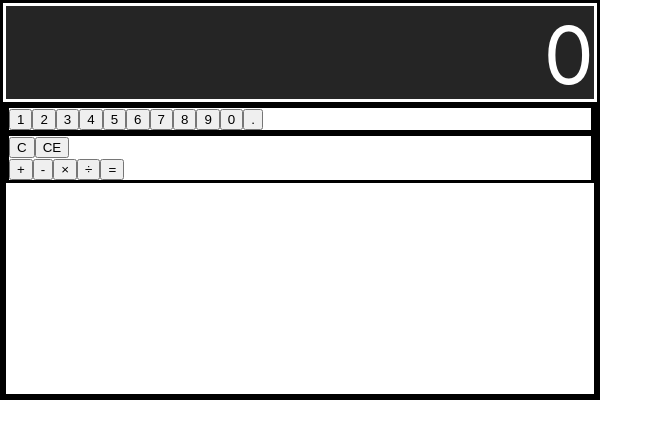
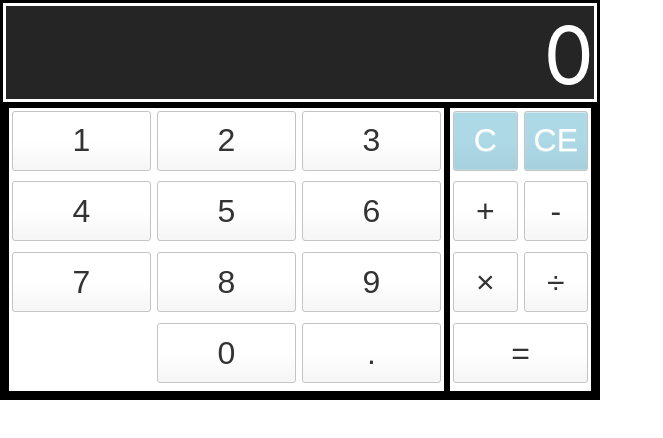
Before and after one commit to paulkim172/React-Calculator, a React (Create React App) app in the folder my-app/: page / in a window 1280 px wide. Shown: the top 438 px of the page, without its empty margins (0-663 px from the left). Built offline with nearby package versions, Linux system fonts and the light colour scheme.

Commit message:
completed basic css and conjoined clear and operation buttons to rightbuttons component

```diff
--- a/my-app/src/App.css
+++ b/my-app/src/App.css
@@ -14,6 +14,7 @@
 
 .display {
     box-sizing: border-box;
+    display: inline-block;
     max-width: inherit;
     max-height: inherit;
     font-size: 5rem;
@@ -25,22 +26,140 @@
     border: solid;
 }
 
+button {
+    height: 60px;
+    margin: 3px;
+    background-color: #fff;
+    border-radius: 3px;
+    border: 1px solid #c4c4c4;
+    background-color: transparent;
+    font-size: 2rem;
+    color: #333;
+    background-image: linear-gradient(to bottom,transparent,transparent 50%,rgba(0,0,0,.04));
+    box-shadow: inset 0 0 0 1px rgba(255,255,255,.05), inset 0 1px 0 0 rgba(255,255,255,.45), inset 0 -1px 0 0 rgba(255,255,255,.15), 0 1px 0 0 rgba(255,255,255,.15);
+    text-shadow: 0 1px rgba(255,255,255,.4);
+  }
+
+  button:hover {
+    background-color: #eaeaea;
+  }
+
 .buttons {
+    display: grid;
     grid-row: 2/3;
     border: solid;
-    grid-template-columns: 80% 20%;
+    grid-template-columns: 75% 25%;
     box-sizing: border-box;
 }
 
 .left-buttons {
+    display: grid;
     grid-column: 1/2;
+    grid-template-columns: 1fr 1fr 1fr;
     grid-template-rows: 1fr 1fr 1fr 1fr;
-    grid-template-columns: 1fr 1fr 1fr;
+    grid-template-areas:
+        'one two three'
+        'four five six'
+        'seven eight nine'
+        '. zero period';
     border: solid;
 }
 
+    .one {
+        grid-area: one;
+    }
+
+    .two {
+        grid-area: two;
+    }
+
+    .three {
+        grid-area: three;
+    }
+
+    .four {
+        grid-area: four;
+    }
+
+    .five {
+        grid-area: five;
+    }
+
+    .six {
+        grid-area: six;
+    }
+
+    .seven {
+        grid-area: seven;
+    }
+
+    .eight {
+        grid-area: eight;
+    }
+
+    .nine {
+        grid-area: nine;
+    }
+
+    .zero {
+        grid-area: zero;
+    }
+
+    .period {
+        grid-area: period;
+    }
+
 .right-buttons {
+    display: grid;
     grid-column: 2/3;
-    grid-template-rows: 18% 82%;
+    grid-template-rows:  1fr 3fr;
     border: solid;
 }
+
+    .clear-buttons {
+        display: grid;
+        grid-template-columns: 1fr 1fr;
+        grid-row: 1/2;
+    }
+
+    .clear-buttons button {
+        color:white;
+        background-color:lightblue;
+
+    }
+
+    .clear-buttons button:hover {
+        color: white;
+        background-color: lightskyblue;
+    }
+
+    .operation-buttons {
+        display: grid;
+        grid-row: 2/3;
+        grid-template-columns: 1fr 1fr;
+        grid-template-rows: 1fr 1fr 1fr;
+        grid-template-areas:
+            'plus minus'
+            'times divide'
+            'equals equals';
+    }
+
+        .plus {
+            grid-area: plus;
+        }
+
+        .minus {
+            grid-area: minus;
+        }
+
+        .times {
+            grid-area: times;
+        }
+
+        .divide {
+            grid-area: divide;
+        }
+
+        .equals {
+            grid-area: equals;
+        }
--- a/my-app/src/basicComponents/buttons.jsx
+++ b/my-app/src/basicComponents/buttons.jsx
@@ -1,7 +1,7 @@
 import React, {Component} from 'react';
 import NumberButtons from './numberButtons';
-import ClearButtons from './clearButtons';
-import OperationButtons from './operationButtons';
+import RightButtons from './rightButtons';
+
 
 class Buttons extends Component {
     constructor(props){
@@ -123,19 +123,13 @@ class Buttons extends Component {
     render() {
         return (
             <div className="buttons">
-                <div className="left-buttons">
                 <NumberButtons
                     concatonateNum={this.concatonateNum}
                     concatonatePeriod={this.concatonatePeriod}
                 />
-                </div>
-
-                <div className="right-buttons">
-                    <ClearButtons
+                <RightButtons
                     clearAll={this.clearAll}
                     clearEntry={this.clearEntry}
-                    />
-                    <OperationButtons
                     add={this.add}
                     subtract={this.subtract}
                     multiply={this.multiply}
@@ -143,8 +137,6 @@ class Buttons extends Component {
                     equals={this.equals}
                 />
             </div>
-
-            </div>
         )
     }
 }
--- a/my-app/src/basicComponents/clearButtons.jsx
+++ /dev/null
@@ -1,14 +0,0 @@
-import React, {Component} from 'react';
-
-class ClearButtons extends Component {
-    render(){
-        return(
-            <div>
-                <button onClick={() => {this.props.clearAll()}}>C</button>
-                <button onClick={() => {this.props.clearEntry()}}>CE</button>
-            </div>
-        )
-    }
-}
-
-export default ClearButtons;
--- a/my-app/src/basicComponents/numberButtons.jsx
+++ b/my-app/src/basicComponents/numberButtons.jsx
@@ -3,18 +3,18 @@ import React, {Component} from 'react';
 class NumberButtons extends Component {
     render(){
         return(
-            <div>
-                <button onClick={() => this.props.concatonateNum(1)}>1</button>
-                <button onClick={() => this.props.concatonateNum(2)}>2</button>
-                <button onClick={() => this.props.concatonateNum(3)}>3</button>
-                <button onClick={() => this.props.concatonateNum(4)}>4</button>
-                <button onClick={() => this.props.concatonateNum(5)}>5</button>
-                <button onClick={() => this.props.concatonateNum(6)}>6</button>
-                <button onClick={() => this.props.concatonateNum(7)}>7</button>
-                <button onClick={() => this.props.concatonateNum(8)}>8</button>
-                <button onClick={() => this.props.concatonateNum(9)}>9</button>
-                <button onClick={() => this.props.concatonateNum(0)}>0</button>
-                <button onClick={() => this.props.concatonatePeriod()}>.</button>
+            <div className="left-buttons">
+                <button className="one" onClick={() => this.props.concatonateNum(1)}>1</button>
+                <button className="two" onClick={() => this.props.concatonateNum(2)}>2</button>
+                <button className="three" onClick={() => this.props.concatonateNum(3)}>3</button>
+                <button className="four" onClick={() => this.props.concatonateNum(4)}>4</button>
+                <button className="five" onClick={() => this.props.concatonateNum(5)}>5</button>
+                <button className="six" onClick={() => this.props.concatonateNum(6)}>6</button>
+                <button className="seven" onClick={() => this.props.concatonateNum(7)}>7</button>
+                <button className="eight" onClick={() => this.props.concatonateNum(8)}>8</button>
+                <button className="nine" onClick={() => this.props.concatonateNum(9)}>9</button>
+                <button className="zero" onClick={() => this.props.concatonateNum(0)}>0</button>
+                <button className="period" onClick={() => this.props.concatonatePeriod()}>.</button>
             </div>
         )
     }
--- a/my-app/src/basicComponents/operationButtons.jsx
+++ /dev/null
@@ -1,17 +0,0 @@
-import React, {Component} from 'react';
-
-class OperationButtons extends Component {
-    render(){
-        return(
-            <div>
-                <button onClick={() => {this.props.add()}}>+</button>
-                <button onClick={() => {this.props.subtract()}}>-</button>
-                <button onClick={() => {this.props.multiply()}}>×</button>
-                <button onClick={() => {this.props.divide()}}>÷</button>
-                <button onClick={() => {this.props.equals()}}>=</button>
-            </div>
-        )
-    }
-}
-
-export default OperationButtons;
--- /dev/null
+++ b/my-app/src/basicComponents/rightButtons.jsx
@@ -0,0 +1,24 @@
+import React, {Component} from 'react';
+
+class rightButtons extends Component {
+    render(){
+        return(
+            <div className="right-buttons">
+                <div className="clear-buttons">
+                    <button onClick={() => {this.props.clearAll()}}>C</button>
+                    <button onClick={() => {this.props.clearEntry()}}>CE</button>
+                </div>
+                <div className="operation-buttons">
+                    <button className="plus" onClick={() => {this.props.add()}}>+</button>
+                    <button className="minus" onClick={() => {this.props.subtract()}}>-</button>
+                    <button className="times" onClick={() => {this.props.multiply()}}>×</button>
+                    <button className="divide" onClick={() => {this.props.divide()}}>÷</button>
+                    <button className="equals" onClick={() => {this.props.equals()}}>=</button>
+                </div>
+
+            </div>
+        )
+    }
+}
+
+export default rightButtons;
```
Lines whose indentation alone changed are shown as unchanged.
